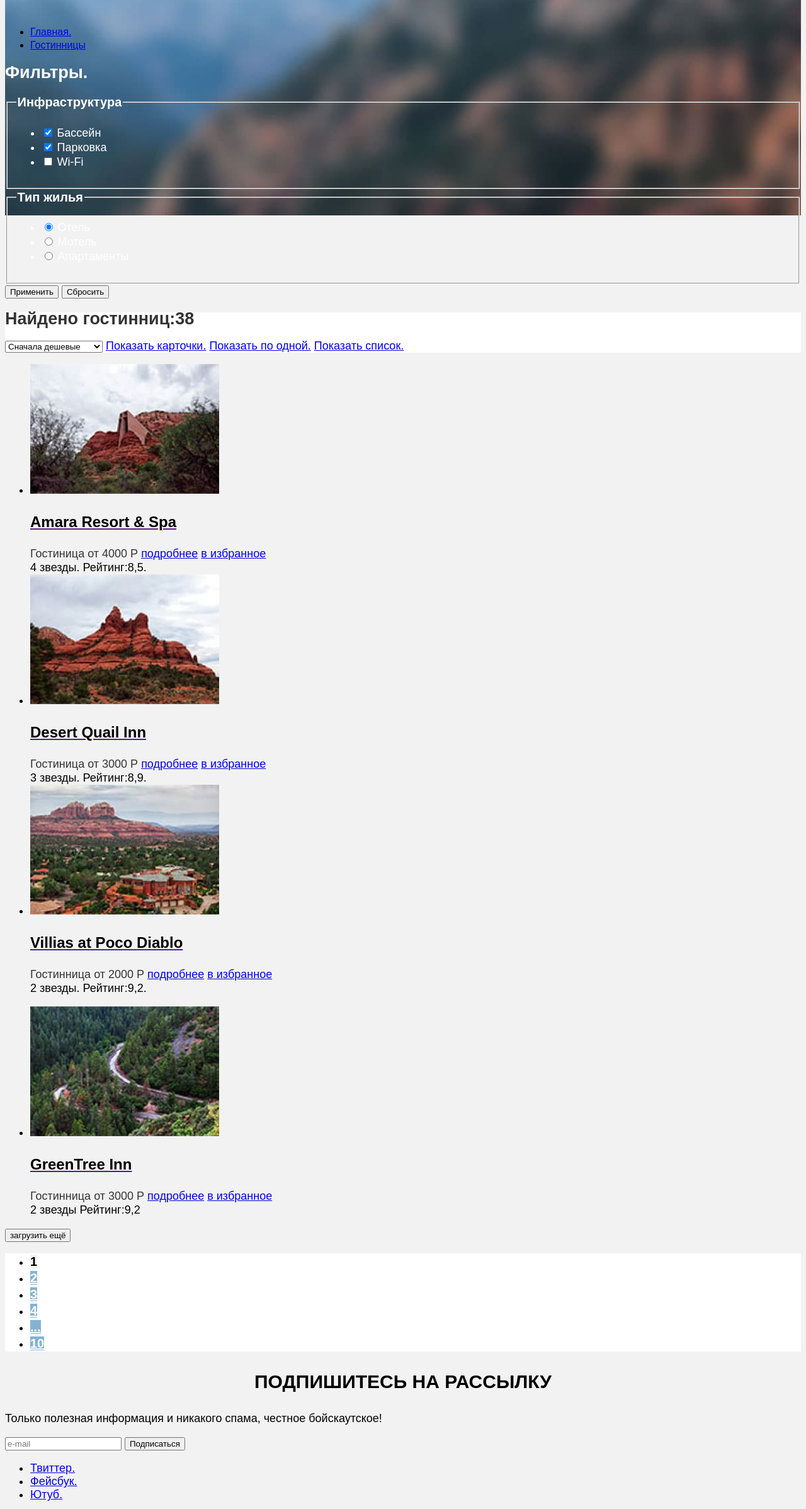
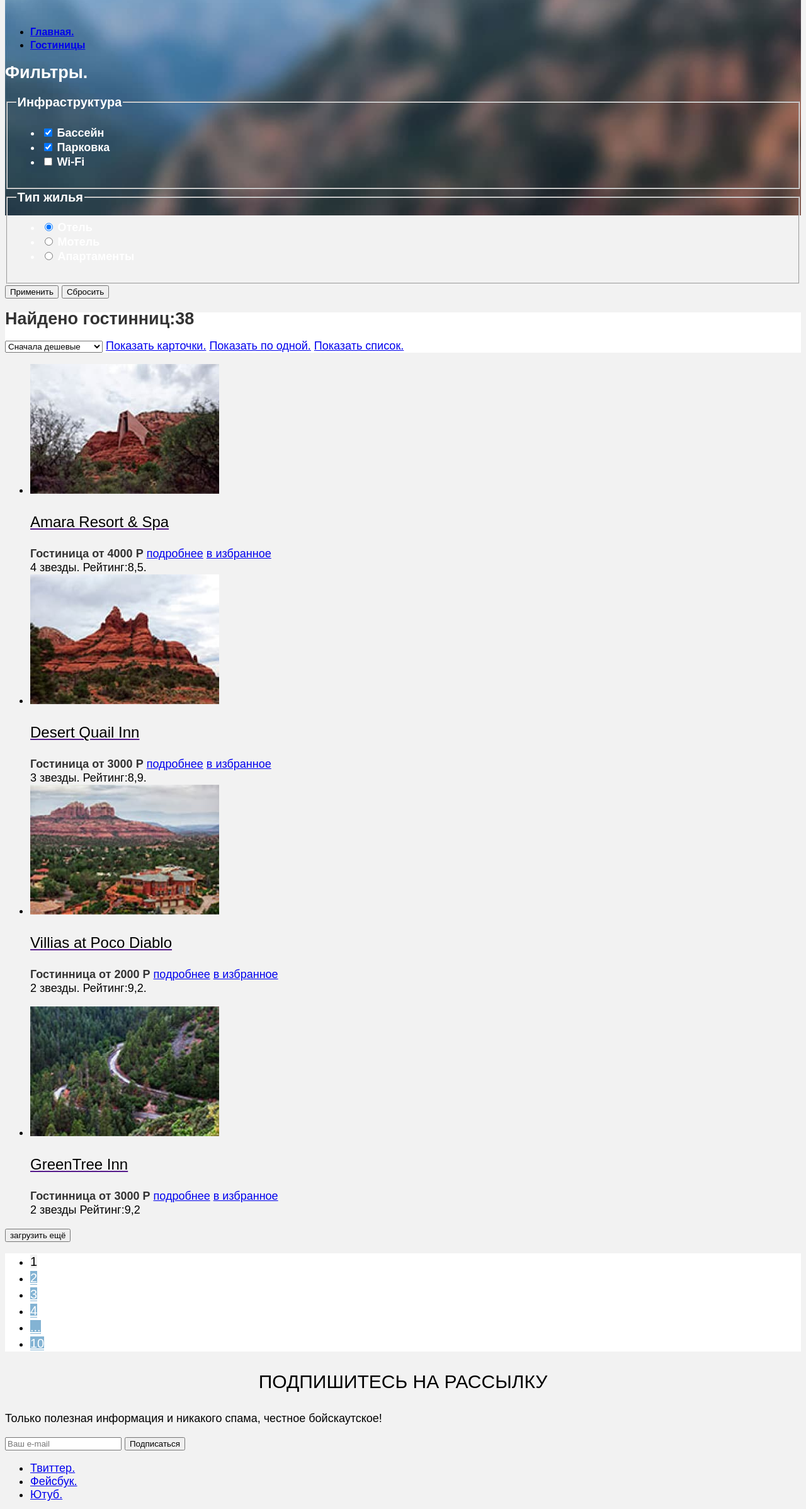
Before and after one commit to htmlacademy-htmlcss/1932299-sedona-33, a plain HTML site: page catalog.html in a window 1280 px wide. Shown: the part 273-2669 px from the top of the page at 63% size. Drawn offline with Linux system fonts and the light colour scheme; a web font is replaced by a local one.

Commit message:
вносит правки

```diff
--- a/catalog.html
+++ b/catalog.html
@@ -45,7 +45,7 @@
           </a>
         </li>
         <li class="breadcrumbs-item">
-          <a class="breadcrumbs-link" href="#">Гостинницы</a>
+          <a class="breadcrumbs-link" href="#">Гостиницы</a>
         </li>
       </ul>
       <section class="catalog-filter">
@@ -124,7 +124,7 @@
               alt="Amara Resort & Spa">
             <h3 class="hotel-card-title">Amara Resort & Spa</h3>
           </a>
-          <b class="hotel-card-prise">
+          <b class="hotel-card-price">
             <span>Гостиница</span>
             <span>от 4000 Р</span></b>
           <a class="button-more" href="#">подробнее</a>
@@ -140,7 +140,7 @@
               alt="Desert Quail Inn">
             <h3 class="hotel-card-title">Desert Quail Inn</h3>
           </a>
-          <b class="hotel-card-prise">
+          <b class="hotel-card-price">
             <span>Гостиница</span>
             <span>от 3000 Р</span></b>
           <a class="button-more" href="#">подробнее</a>
@@ -156,7 +156,7 @@
               alt="Villias at Poco Diablo">
             <h3 class="hotel-card-title">Villias at Poco Diablo</h3>
           </a>
-          <b class="hotel-card-prise">
+          <b class="hotel-card-price">
             <span>Гостинница</span>
             <span> от 2000 Р</span></b>
           <a class="button-more" href="#">подробнее</a>
@@ -173,7 +173,7 @@
             <img class="hotel-card-image" src="images/hotels/hotel-4.jpg" width="300" height="206" alt="GreenTree Inn">
             <h3 class="hotel-card-title">GreenTree Inn</h3>
           </a>
-          <b class="hotel-card-prise">
+          <b class="hotel-card-price">
             <span>Гостинница</span>
             <span>от 3000 Р</span></b>
           <a class="button-more" href="#">подробнее</a>
@@ -211,7 +211,7 @@
       <p>Только полезная информация и никакого спама, честное бойскаутское!</p>
       <form class="mailing-list-form" action="https://echo.htmlacademy.ru/" method="post">
         <label for="email-field"></label>
-        <input class="field" placeholder="e-mail" id="email-field">
+        <input class="field" placeholder="Ваш e-mail" id="email-field">
         <button class="button-subscribe" type="submit">Подписаться</button>
       </form>
     </section>
--- a/styles/styles.css
+++ b/styles/styles.css
@@ -46,9 +46,9 @@ body {
 .reasons-text {
   font-size: 30px;
   line-height: 36px;
-  font-style: normal;
   font-weight: 400;
   text-align: center;
+  font-weight: 700;
   text-transform: uppercase;
 }
 
@@ -109,6 +109,7 @@ body {
 }
 
 .appointment-title {
+  font-weight: 400;
   font-size: 30px;
   line-height: 36px;
   text-align: center;
@@ -116,8 +117,7 @@ body {
 }
 
 .appointment-button {
-  font-style: normal;
-  font-weight: normal;
+  font-weight: 700;
   font-size: 20px;
   line-height: 26px;
   text-align: center;
@@ -125,6 +125,7 @@ body {
 }
 
 .mailing-list-title {
+  font-weight: 400;
   font-size: 30px;
   line-height: 36px;
   text-align: center;
@@ -136,6 +137,7 @@ body {
   line-height: 40px;
   text-align: center;
   text-transform: uppercase;
+  color: #000000;
 }
 
 .intro-inner {
@@ -145,33 +147,33 @@ body {
 }
 
 .inner-header-title {
-  font-style: normal;
+  font-weight: 400;
   font-size: 60px;
   line-height: 78px;
 }
 
 .breadcrumbs-item {
+  font-weight: 700;
   font-size: 16px;
   line-height: 21px;
 }
 
 .catalog-filter {
+  font-weight: 700;
   font-size: 18px;
   line-height: 23px;
   color: #FFFFFF;
 }
 
 .infrastructure-name {
-  font-style: normal;
-  font-weight: bold;
+  font-weight: 700;
   font-size: 20px;
   line-height: 26px;
   color: #FFFFFF;
 }
 
 .type-housing-name {
-  font-style: normal;
-  font-weight: bold;
+  font-weight: 700;
   font-size: 20px;
   line-height: 26px;
   color: #FFFFFF;
@@ -187,15 +189,14 @@ body {
 }
 
 .hotel-card-title {
-  font-weight: bold;
+  font-weight: 400;
   font-size: 24px;
   line-height: 31px;
   color: #000000;
 }
 
-.hotel-card-prise {
-  font-style: normal;
-  font-weight: normal;
+.hotel-card-price {
+  font-weight: 700;
   font-size: 18px;
   line-height: 23px;
   color: #333333;
@@ -206,8 +207,7 @@ body {
 }
 
 .pagination-link {
-  font-style: normal;
-  font-weight: bold;
+  font-weight: 400;
   font-size: 20px;
   line-height: 26px;
   text-align: center;
```
